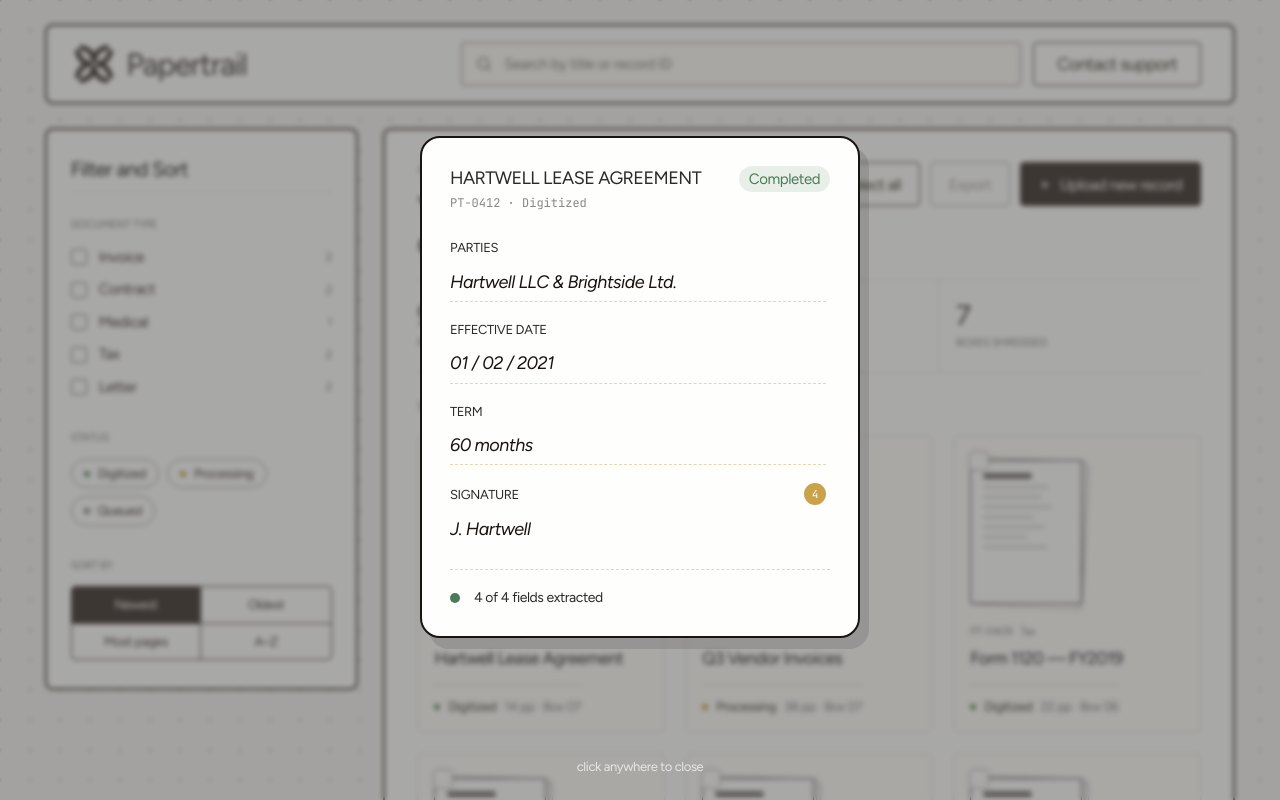
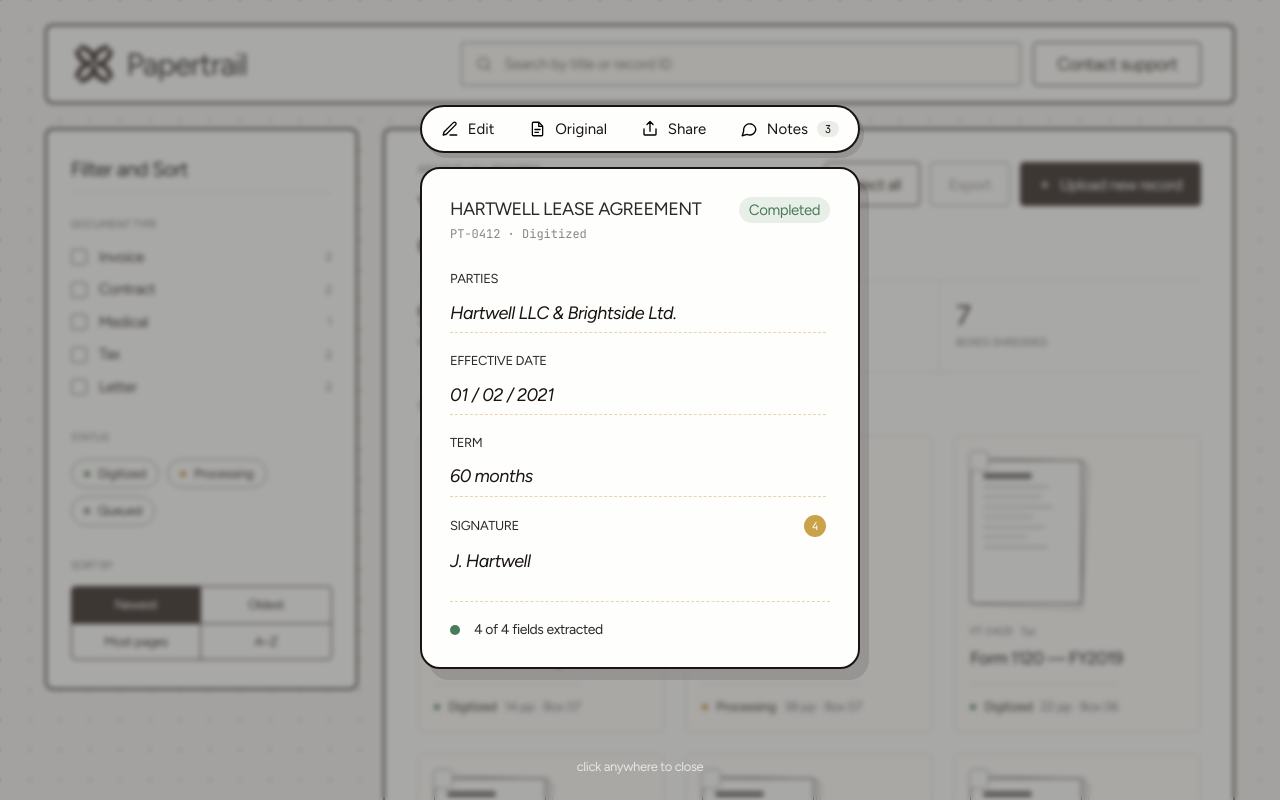
Before and after one commit to andrewmaa/papertrail, a React (Vite) app: page /dashboard in a window 1280 px wide. Both pictures are taken after a click on the button 541 px from the left and 584 px from the top of the page. Shown: the top 800 px of the page. Built offline with nearby package versions, Linux system fonts and the light colour scheme.

Commit message:
Restore document toolbar for processed documents

```diff
--- a/src/components/DocumentViewer/DocumentViewer.tsx
+++ b/src/components/DocumentViewer/DocumentViewer.tsx
@@ -1,5 +1,9 @@
 import { useEffect, useId, useRef, useState } from "react";
 import { type Comment, type RecordDocument } from "../../data/records";
+import editIcon from "../../assets/icons/edit.svg";
+import notesIcon from "../../assets/icons/notes.svg";
+import originalIcon from "../../assets/icons/original.svg";
+import shareIcon from "../../assets/icons/share.svg";
 import Button from "../Button/Button";
 import NotesPanel from "./NotesPanel";
 import OriginalScan from "./OriginalScan";
@@ -86,6 +90,13 @@ export default function DocumentViewer({ record, onClose }: DocumentViewerProps)
 
   const extracted = fields.length;
 
+  const startEditing = () => {
+    setDraft(fields);
+    setEditing(true);
+    setNotesOpen(false);
+    setShareOpen(false);
+  };
+
   const cancelEditing = () => {
     setDraft(fields);
     setEditing(false);
@@ -129,6 +140,88 @@ export default function DocumentViewer({ record, onClose }: DocumentViewerProps)
         aria-labelledby={titleId}
         onClick={(event) => event.stopPropagation()}
       >
+        {isPending ? null : (
+          <div className={styles.toolbar} role="toolbar" aria-label="Record actions">
+            <button
+              type="button"
+              className={`${styles.tool} ${styles.toolActive}`}
+              aria-pressed={editing}
+              disabled={showOriginal}
+              onClick={editing ? cancelEditing : startEditing}
+            >
+              <img
+                src={editIcon}
+                alt=""
+                width={17.678}
+                height={17.678}
+                className={styles.notesIcon}
+                data-active={editing || undefined}
+              />
+              Edit
+            </button>
+            <button
+              type="button"
+              className={`${styles.tool} ${styles.toolActive}`}
+              aria-pressed={showOriginal}
+              onClick={() => {
+                if (editing) cancelEditing();
+                setShowOriginal((open) => !open);
+              }}
+            >
+              <img
+                src={originalIcon}
+                alt=""
+                width={17.678}
+                height={17.678}
+                className={styles.notesIcon}
+                data-active={showOriginal || undefined}
+              />
+              Original
+            </button>
+            <button
+              type="button"
+              className={`${styles.tool} ${styles.toolActive}`}
+              aria-pressed={shareOpen}
+              aria-expanded={shareOpen}
+              aria-controls={shareId}
+              onClick={() => {
+                setShareOpen((open) => !open);
+                setNotesOpen(false);
+              }}
+            >
+              <img
+                src={shareIcon}
+                alt=""
+                width={17.678}
+                height={17.678}
+                className={styles.notesIcon}
+                data-active={shareOpen || undefined}
+              />
+              Share
+            </button>
+            <button
+              type="button"
+              className={`${styles.tool} ${styles.toolActive}`}
+              aria-pressed={notesOpen}
+              onClick={() => {
+                setNotesOpen((open) => !open);
+                setShareOpen(false);
+              }}
+            >
+              <img
+                src={notesIcon}
+                alt=""
+                width={17.678}
+                height={17.678}
+                className={styles.notesIcon}
+                data-active={notesOpen || undefined}
+              />
+              Notes
+              <span className={styles.toolCount}>{totalNotes}</span>
+            </button>
+          </div>
+        )}
+
         <article className={styles.sheet}>
           <header className={styles.sheetHeader}>
             <div className={styles.sheetHeading}>
```
